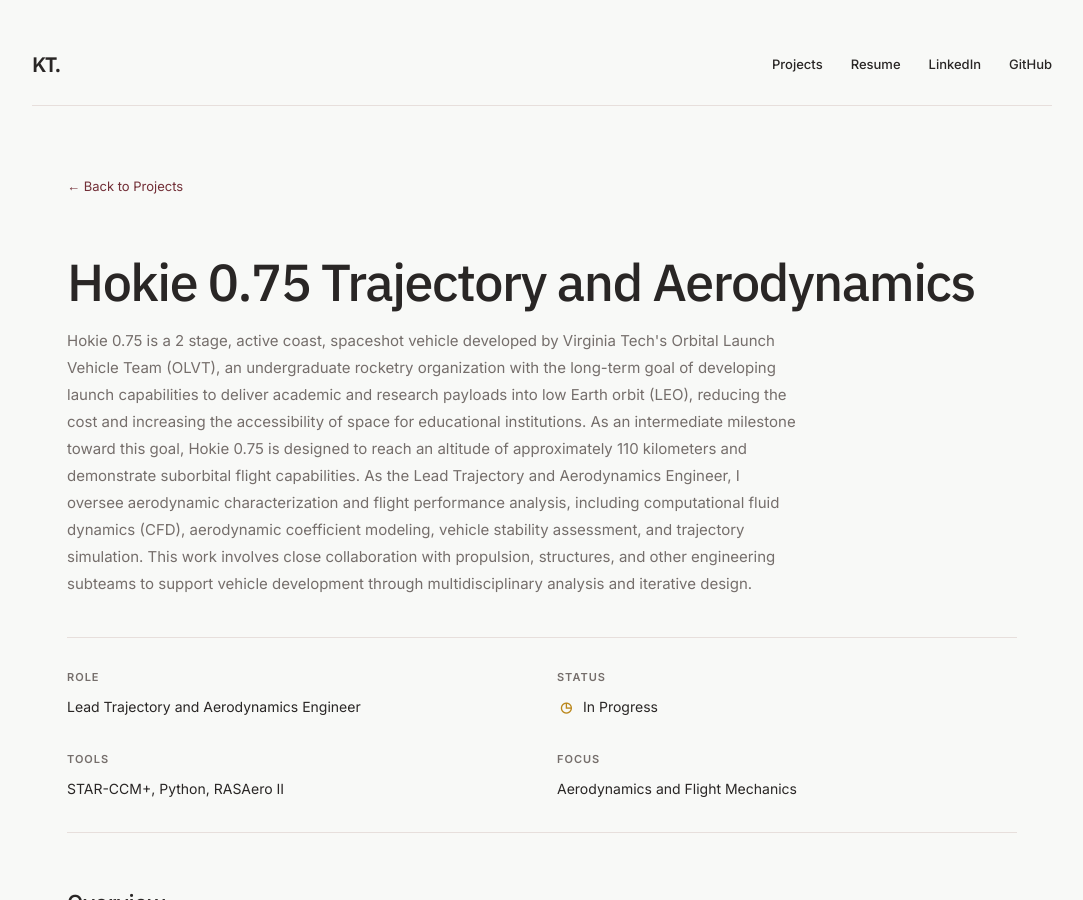
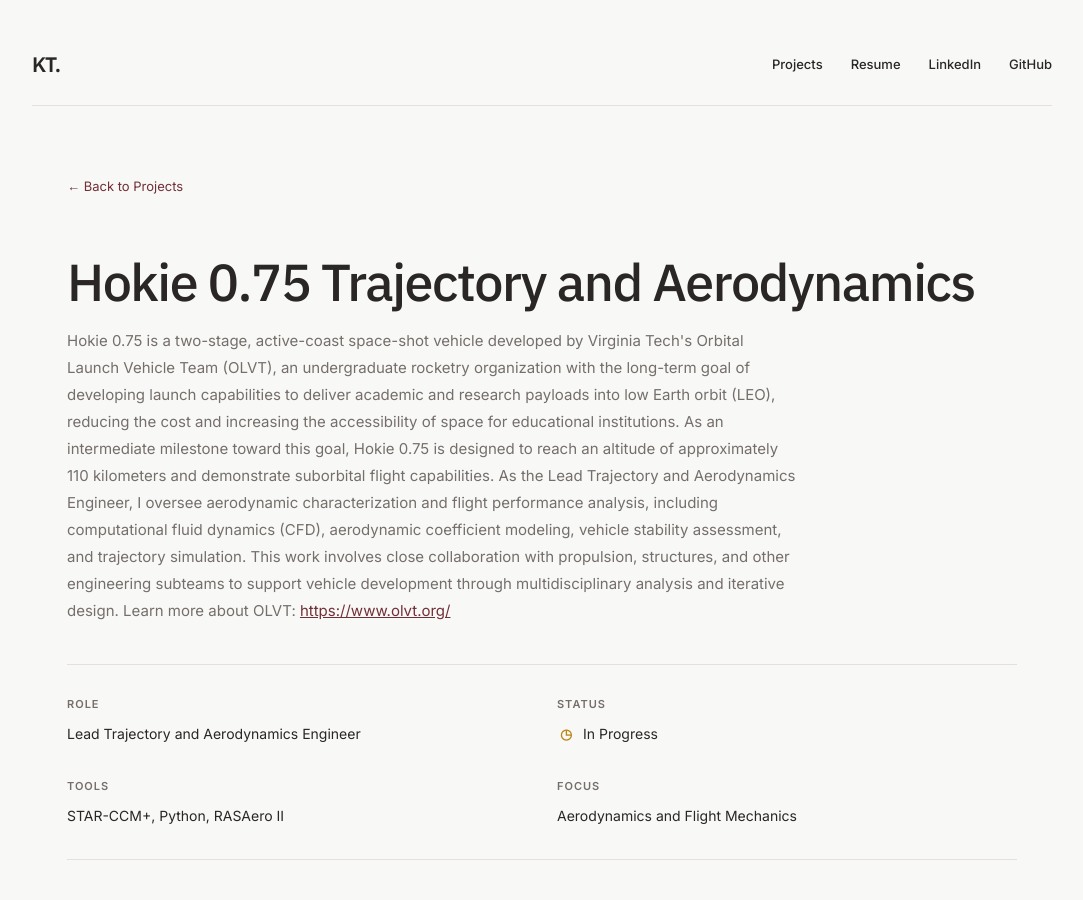
Before and after one commit to kevintieu1/kevintieu1.github.io, a Jekyll site: the page built from _projects/hokie075-aerodynamics.md, in a window 1280 px wide and 900 px high. Shown: the whole window, without its empty margins (98-1181 px from the left). Built offline with Jekyll 4.4.1, drawn with Linux system fonts in a browser that asks for light colours.

Commit message:
Update hokie075-aerodynamics.md

```diff
--- a/_projects/hokie075-aerodynamics.md
+++ b/_projects/hokie075-aerodynamics.md
@@ -1,8 +1,9 @@
 ---
 title: Hokie 0.75 Trajectory and Aerodynamics
-description: Hokie 0.75 is a 2 stage, active coast, spaceshot vehicle developed by Virginia Tech's Orbital Launch Vehicle Team (OLVT), an undergraduate rocketry organization with the long-term goal of developing launch capabilities to deliver academic and research payloads into low Earth orbit (LEO), reducing the cost and increasing the accessibility of space for educational institutions. As an intermediate milestone toward this goal, Hokie 0.75 is designed to reach an altitude of approximately 110 kilometers and demonstrate suborbital flight capabilities. As the Lead Trajectory and Aerodynamics Engineer, I oversee aerodynamic characterization and flight performance analysis, including computational fluid dynamics (CFD), aerodynamic coefficient modeling, vehicle stability assessment, and trajectory simulation. This work involves close collaboration with propulsion, structures, and other engineering subteams to support vehicle development through multidisciplinary analysis and iterative design.
+description: >-
+  Hokie 0.75 is a two-stage, active-coast space-shot vehicle developed by Virginia Tech's Orbital Launch Vehicle Team (OLVT), an undergraduate rocketry organization with the long-term goal of developing launch capabilities to deliver academic and research payloads into low Earth orbit (LEO), reducing the cost and increasing the accessibility of space for educational institutions. As an intermediate milestone toward this goal, Hokie 0.75 is designed to reach an altitude of approximately 110 kilometers and demonstrate suborbital flight capabilities. As the Lead Trajectory and Aerodynamics Engineer, I oversee aerodynamic characterization and flight performance analysis, including computational fluid dynamics (CFD), aerodynamic coefficient modeling, vehicle stability assessment, and trajectory simulation. This work involves close collaboration with propulsion, structures, and other engineering subteams to support vehicle development through multidisciplinary analysis and iterative design.
 
-Learn more about OLVT: https://www.olvt.org/
+  Learn more about OLVT: <a href="https://www.olvt.org/" target="_blank" rel="noopener noreferrer">https://www.olvt.org/</a>
 order: 2
 role: Lead Trajectory and Aerodynamics Engineer
 status: In Progress
```
